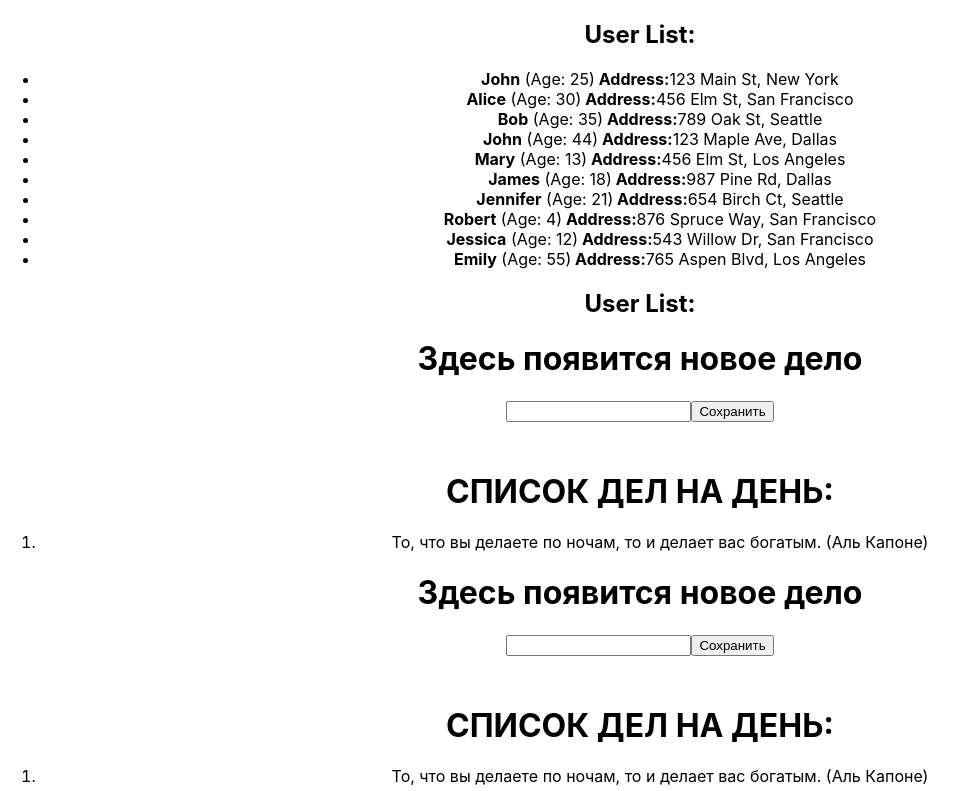
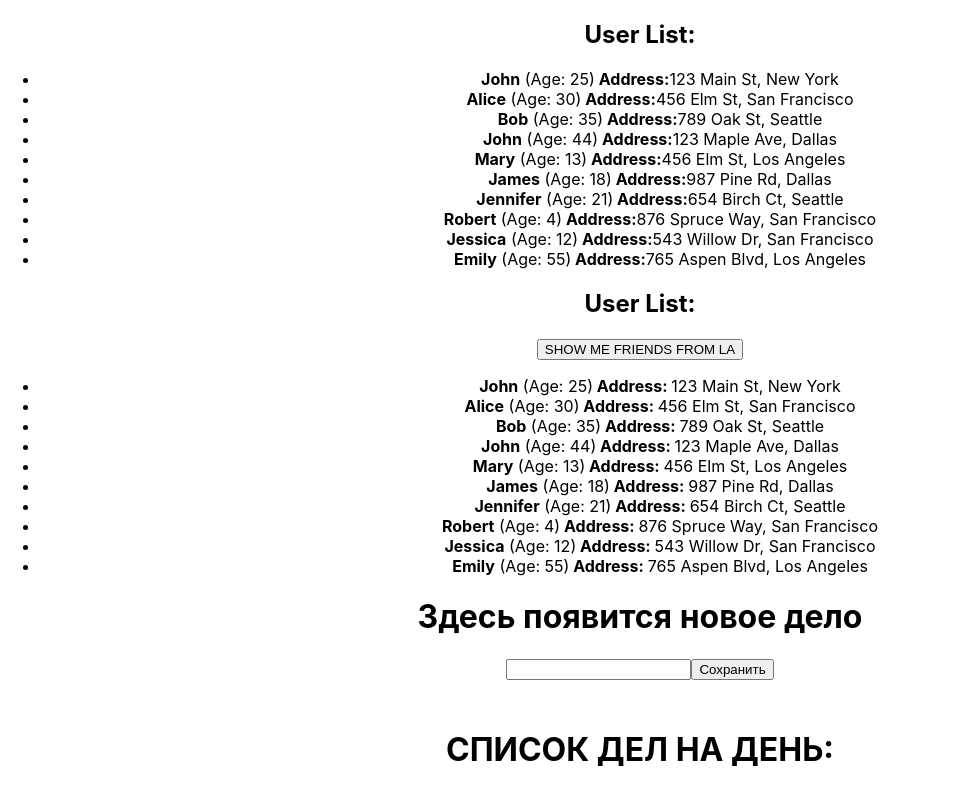
Before and after one commit to demorest49de/homework-front-main, a React (Create React App) app: page / in a window 1280 px wide. Shown: the top 791 px of the page, without its empty margins (0-968 px from the left). Built offline with nearby package versions, Linux system fonts and the light colour scheme.

Commit message:
Changes HW2.tsx UserList2.tsx

```diff
--- a/src/HW/2/HW2.tsx
+++ b/src/HW/2/HW2.tsx
@@ -48,7 +48,7 @@
   let [currentUsers, setCurrentUsers] = useState<UsersObjectType>(users);
 
   const filterUsers = () => {
-    const filteredUsers = users.myFriends.filter(friend => friend.address.city === 'Los Angeles');
+    const filteredUsers = currentUsers.myFriends.filter(friend => friend.address.city === 'Los Angeles');
     setCurrentUsers({ myFriends: filteredUsers });
   };
 
--- a/src/HW/2/UserList2.tsx
+++ b/src/HW/2/UserList2.tsx
@@ -1,23 +1,23 @@
 import {CurrentUser} from './CurrentUser';
-import {UsersObjectType} from './HW2';
+import {UsersObjectType, UserType} from './HW2';
 
 type UserList2PropsType = {
-	users: any // пропиши типизацию
-	filterUsers: any // пропиши типизацию
+    users: UsersObjectType // пропиши типизацию
+    filterUsers: () => void // пропиши типизацию
 };
 
 export const UserList2 = (props: UserList2PropsType) => {
-	return (
-		<div id={'hw02-users'}>
-			<h2>User List:</h2>
+    return (
+        <div id={'hw02-users'}>
+            <h2>User List:</h2>
 
-			{/*<button id={'hw02-filter-button'} onClick={() => props.filterUsers}>SHOW ME FRIENDS FROM LA</button>*/}
+            <button id={'hw02-filter-button'} onClick={() => props.filterUsers}>SHOW ME FRIENDS FROM LA</button>
 
-			{/*<ul>*/}
-			{/*  {props.users.myFriends.map((user) => (*/}
-			{/*    <ВЫЗЫВАЕМ КОМПОНЕНТУ CurrentUser />*/}
-			{/*  ))}*/}
-			{/*</ul>*/}
-		</div>
-	);
+            <ul>
+                {props.users.myFriends.map((user) => (
+                    <CurrentUser user={user}/>
+                ))}
+            </ul>
+        </div>
+    );
 };
```
